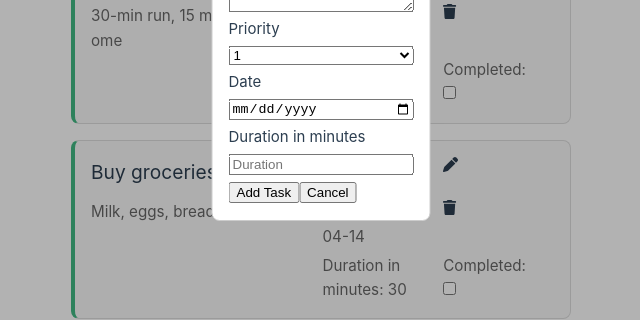
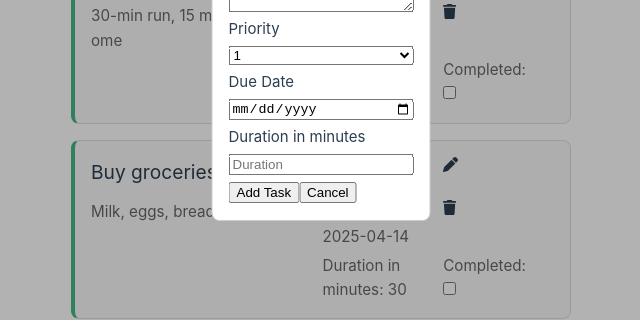
Before and after one commit to mosiah10s/task-manager-lite, a Vue app: page / in a window 1280 px wide. Both pictures are taken after a click on the button "Add New Task". Shown: the part 285-605 px from the top of the page, without its empty margins (319-959 px from the left). Built offline with nearby package versions, Linux system fonts and the light colour scheme.

Commit message:
updated labels

```diff
--- a/src/components/Dashboard.vue
+++ b/src/components/Dashboard.vue
@@ -13,7 +13,7 @@
           <h3 class="item1">{{ task.title }}</h3>
           <p class="item2">{{ task.description }}</p>
           <p class="item3">priority: {{ task.priority }}</p>
-          <p class="item4">Date: {{ task.dueDate }}</p>
+          <p class="item4">Due Date: {{ task.dueDate }}</p>
           <p class="item5">Duration in minutes: {{ task.duration }}</p>
           <font-awesome-icon :icon="['fas', 'pen']" @click="editTask(task)" class="edit-icon item6" />
           <font-awesome-icon :icon="['fas', 'trash']" @click="deleteTask(task)" class="item7" />
--- a/src/components/TaskForm.vue
+++ b/src/components/TaskForm.vue
@@ -17,7 +17,7 @@
                         <option>3</option>
                     </select>
 
-                    <label>Date</label>
+                    <label>Due Date</label>
                     <input type="date" v-model="editableTask.dueDate" />
                     <label>Duration in minutes</label>
                     <input type="number" v-model.number="editableTask.duration" min="1" placeholder="Duration" />
```
